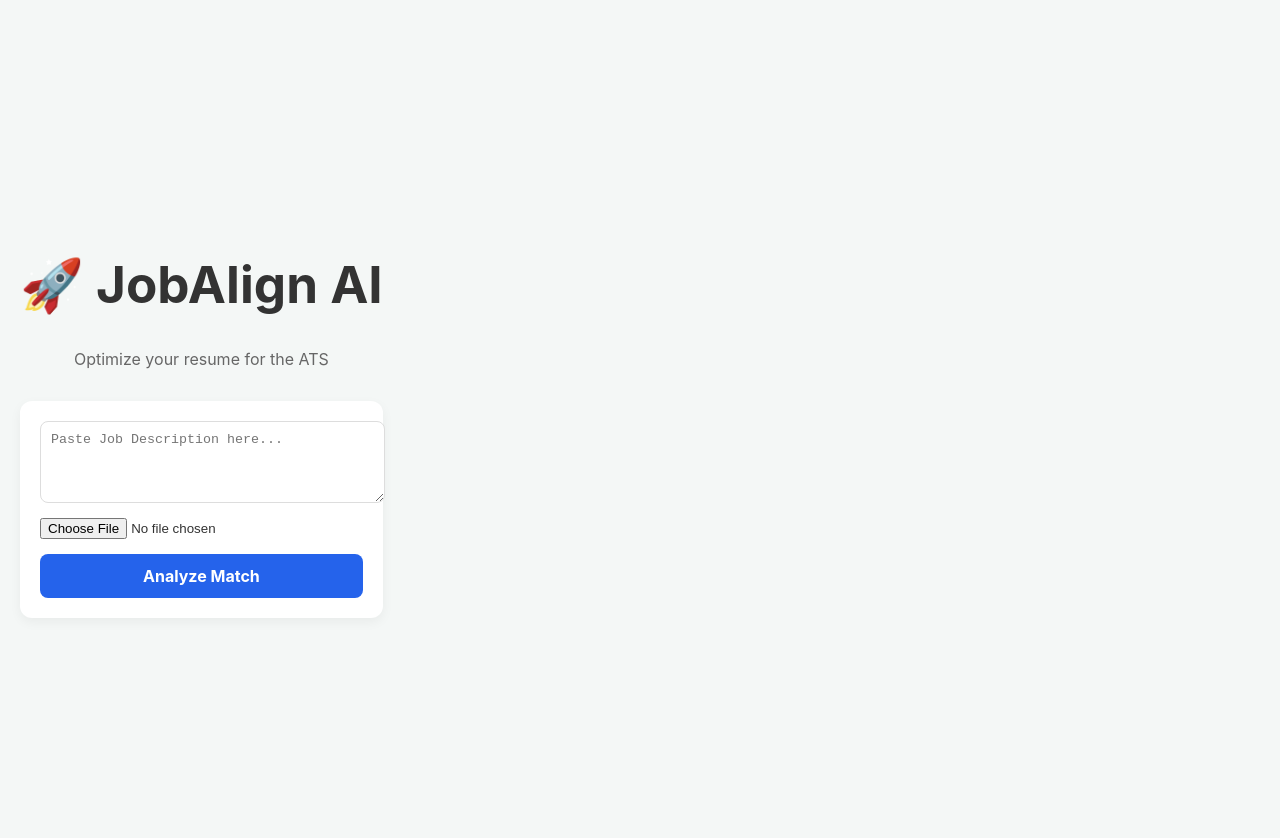
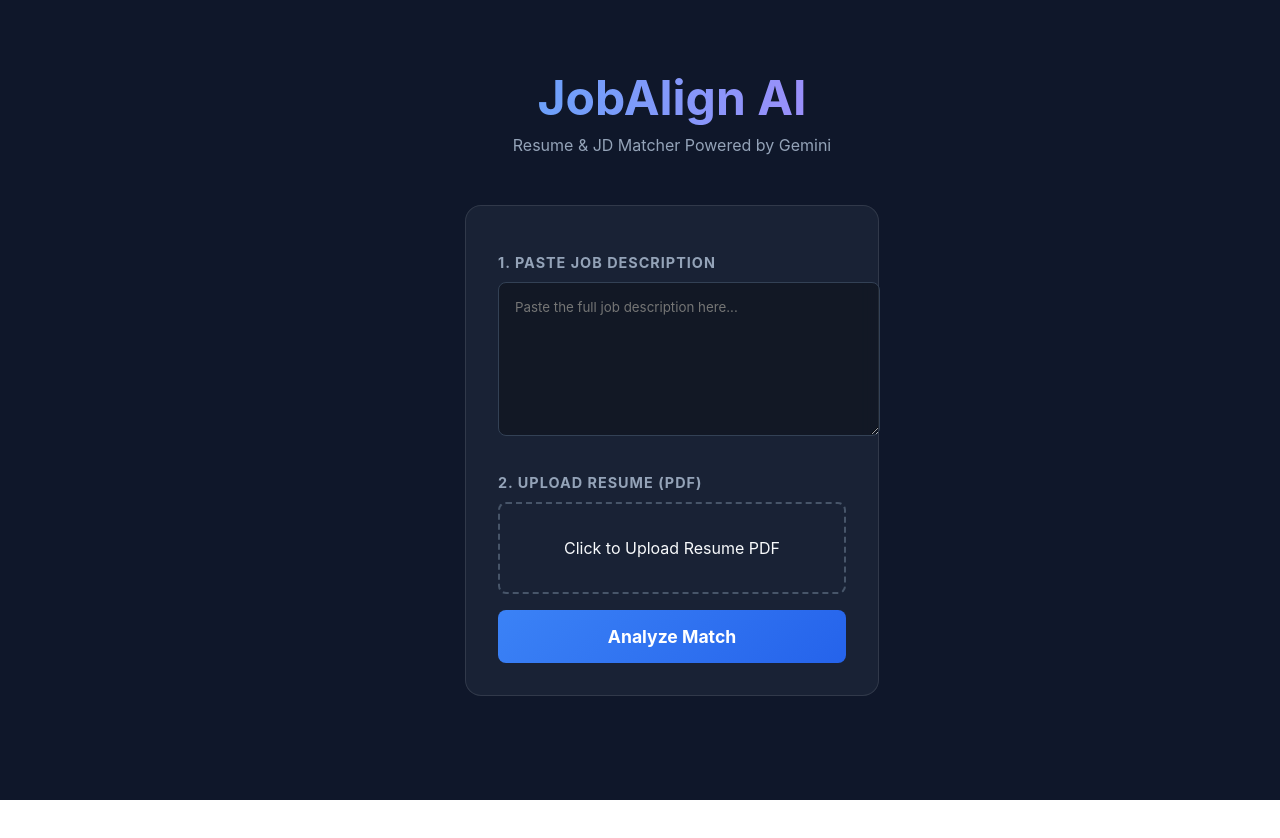
Before and after one commit to Pinaki-18/job-align-ai, a React (Vite) app in the folder client/: page / in a window 1280 px wide. After the commit the page ends 800 px from the top, so only its background shows below. Built offline with nearby package versions, Linux system fonts and the light colour scheme.

Commit message:
fixing frontend

```diff
--- a/client/src/App.css
+++ b/client/src/App.css
@@ -1,107 +1,201 @@
+/* Dark Theme Variables */
+:root {
+  --bg-dark: #0f172a;
+  --glass-panel: rgba(30, 41, 59, 0.7);
+  --primary: #3b82f6;
+  --success: #10b981;
+  --danger: #ef4444;
+  --text-main: #f8fafc;
+  --text-muted: #94a3b8;
+}
+
 body {
-  font-family: 'Inter', sans-serif;
-  background-color: #f4f7f6;
-  color: #333;
+  background-color: var(--bg-dark);
+  color: var(--text-main);
+  font-family: 'Inter', system-ui, sans-serif;
   margin: 0;
-  padding: 20px;
+  display: flex;
+  justify-content: center;
+  min-height: 100vh;
 }
 
 .container {
-  max-width: 800px;
-  margin: 0 auto;
-  text-align: center;
+  width: 100%;
+  max-width: 1000px;
+  padding: 2rem;
 }
 
-.subtitle {
-  color: #666;
-  margin-bottom: 30px;
+/* Header */
+header {
+  text-align: center;
+  margin-bottom: 3rem;
 }
 
-.input-group {
-  background: white;
-  padding: 20px;
-  border-radius: 12px;
-  box-shadow: 0 4px 12px rgba(0,0,0,0.05);
-  display: flex;
-  flex-direction: column;
-  gap: 15px;
+h1 {
+  font-size: 3rem;
+  background: linear-gradient(to right, #60a5fa, #a78bfa);
+
+  /* The Fix: Add the standard property below the webkit one */
+  -webkit-background-clip: text;
+  background-clip: text;
+
+  -webkit-text-fill-color: transparent;
+  margin: 0;
+}
+
+p.subtitle {
+  color: var(--text-muted);
+  margin-top: 0.5rem;
+}
+
+/* Input Card */
+.upload-section {
+  background: var(--glass-panel);
+  border: 1px solid rgba(255, 255, 255, 0.1);
+  padding: 2rem;
+  border-radius: 16px;
+  backdrop-filter: blur(10px);
+  margin-bottom: 2rem;
 }
 
 textarea {
   width: 100%;
-  padding: 10px;
-  border: 1px solid #ddd;
+  background: rgba(0, 0, 0, 0.3);
+  border: 1px solid #334155;
+  color: white;
+  padding: 1rem;
   border-radius: 8px;
+  min-height: 120px;
+  margin-bottom: 1rem;
+  font-family: inherit;
   resize: vertical;
 }
 
+.file-drop {
+  border: 2px dashed #475569;
+  padding: 2rem;
+  text-align: center;
+  border-radius: 8px;
+  cursor: pointer;
+  transition: all 0.2s;
+}
+
+.file-drop:hover {
+  border-color: var(--primary);
+  background: rgba(59, 130, 246, 0.1);
+}
+
 .analyze-btn {
-  background-color: #2563eb;
+  width: 100%;
+  background: linear-gradient(135deg, var(--primary), #2563eb);
   color: white;
-  padding: 12px;
   border: none;
+  padding: 1rem;
   border-radius: 8px;
   font-weight: bold;
+  font-size: 1.1rem;
   cursor: pointer;
-  transition: background 0.2s;
+  margin-top: 1rem;
+  transition: transform 0.1s;
 }
 
 .analyze-btn:hover {
-  background-color: #1d4ed8;
+  transform: translateY(-2px);
 }
 
-.result-card {
-  margin-top: 30px;
-  background: white;
-  padding: 30px;
-  border-radius: 12px;
-  box-shadow: 0 4px 15px rgba(0,0,0,0.1);
-  animation: fadeIn 0.5s ease-in;
+.analyze-btn:disabled {
+  opacity: 0.7;
+  cursor: not-allowed;
 }
 
-.score-circle {
-  width: 100px;
-  height: 100px;
-  border-radius: 50%;
-  margin: 0 auto 10px;
+/* Results Dashboard */
+.results-grid {
+  display: grid;
+  grid-template-columns: 1fr 2fr; /* Score takes 1/3, Details take 2/3 */
+  gap: 2rem;
+  animation: slideUp 0.5s ease-out;
+}
+
+/* Score Circle */
+.score-card {
+  background: var(--glass-panel);
+  padding: 2rem;
+  border-radius: 16px;
   display: flex;
+  flex-direction: column;
   align-items: center;
   justify-content: center;
-  position: relative;
+  border: 1px solid rgba(255, 255, 255, 0.1);
 }
 
-.score-circle::before {
-  content: "";
-  position: absolute;
-  width: 85px;
-  height: 85px;
-  background: white;
-  border-radius: 50%;
+.circular-chart {
+  max-width: 150px;
+  max-height: 150px;
 }
 
-.score-text {
-  position: relative;
-  font-size: 24px;
-  font-weight: bold;
+.circle-bg {
+  fill: none;
+  stroke: #334155;
+  stroke-width: 3.8;
 }
 
-.tags {
+.circle {
+  fill: none;
+  stroke-width: 2.8;
+  stroke-linecap: round;
+  animation: progress 1s ease-out forwards;
+}
+
+.percentage {
+  fill: white;
+  font-family: sans-serif;
+  font-weight: bold;
+  font-size: 0.5em;
+  text-anchor: middle;
+}
+
+/* Details Card */
+.details-card {
+  background: var(--glass-panel);
+  padding: 2rem;
+  border-radius: 16px;
+  border: 1px solid rgba(255, 255, 255, 0.1);
+}
+
+.badge-container {
   display: flex;
   flex-wrap: wrap;
-  gap: 10px;
-  margin-top: 10px;
+  gap: 0.5rem;
+  margin-top: 0.5rem;
 }
 
-.tag.missing {
-  background-color: #fee2e2;
-  color: #991b1b;
-  padding: 6px 12px;
+.badge {
+  background: rgba(239, 68, 68, 0.2);
+  color: #fca5a5;
+  padding: 0.3rem 0.8rem;
   border-radius: 20px;
-  font-size: 0.9em;
-  border: 1px solid #fecaca;
+  font-size: 0.9rem;
+  border: 1px solid rgba(239, 68, 68, 0.3);
 }
 
-@keyframes fadeIn {
-  from { opacity: 0; transform: translateY(10px); }
+h3 {
+  color: var(--text-muted);
+  font-size: 0.9rem;
+  text-transform: uppercase;
+  letter-spacing: 1px;
+  margin-bottom: 0.5rem;
+}
+
+.summary-text {
+  line-height: 1.6;
+  color: #e2e8f0;
+}
+
+@keyframes slideUp {
+  from { opacity: 0; transform: translateY(20px); }
   to { opacity: 1; transform: translateY(0); }
 }
+
+@keyframes progress {
+  0% { stroke-dasharray: 0 100; }
+}
--- a/client/src/App.jsx
+++ b/client/src/App.jsx
@@ -1,83 +1,143 @@
 import { useState } from 'react';
 import axios from 'axios';
-import './App.css'; // We will add some simple styles below
+import './App.css';
 
 function App() {
+  const [jobDesc, setJobDesc] = useState("");
   const [file, setFile] = useState(null);
-  const [jobDesc, setJobDesc] = useState("");
   const [result, setResult] = useState(null);
   const [loading, setLoading] = useState(false);
+  const [error, setError] = useState("");
+
+  const handleFileChange = (e) => {
+    setFile(e.target.files[0]);
+    setError("");
+  };
 
   const handleUpload = async () => {
     if (!file || !jobDesc) {
-      alert("Please select a file and paste the Job Description");
+      setError("Please provide both a Job Description and a Resume PDF.");
       return;
     }
 
     setLoading(true);
+    setResult(null);
+    setError("");
+
     const formData = new FormData();
     formData.append('resume', file);
     formData.append('jobDesc', jobDesc);
 
     try {
-      // Make sure this is 5001!
-const res = await axios.post('http://localhost:5001/analyze', formData);
+      // Connects to your backend on Port 5001
+      const res = await axios.post('http://localhost:5001/analyze', formData);
       setResult(res.data);
-    } catch (error) {
-      console.error(error);
-      alert("Analysis failed. Check console.");
+    } catch (err) {
+      console.error(err);
+      setError("Analysis failed. Please check if the server is running.");
+    } finally {
+      setLoading(false);
     }
-    setLoading(false);
+  };
+
+  // Helper to determine circle color based on score
+  const getScoreColor = (score) => {
+    if (score >= 80) return "#10b981"; // Green
+    if (score >= 50) return "#f59e0b"; // Yellow
+    return "#ef4444"; // Red
   };
 
   return (
     <div className="container">
-      <h1>🚀 JobAlign AI</h1>
-      <p className="subtitle">Optimize your resume for the ATS</p>
+      <header>
+        <h1>JobAlign AI</h1>
+        <p className="subtitle">Resume & JD Matcher Powered by Gemini</p>
+      </header>
 
       {/* INPUT SECTION */}
-      <div className="input-group">
+      <div className="upload-section">
+        <h3>1. Paste Job Description</h3>
         <textarea
-          placeholder="Paste Job Description here..."
+          placeholder="Paste the full job description here..."
           value={jobDesc}
           onChange={(e) => setJobDesc(e.target.value)}
-          rows="4"
         />
-        <input
-          type="file"
-          accept=".pdf"
-          onChange={(e) => setFile(e.target.files[0])}
-        />
-        <button onClick={handleUpload} disabled={loading} className="analyze-btn">
-          {loading ? "Analyzing..." : "Analyze Match"}
+
+        <h3>2. Upload Resume (PDF)</h3>
+        <div className="file-drop">
+          <input
+            type="file"
+            accept=".pdf"
+            onChange={handleFileChange}
+            style={{ display: 'none' }}
+            id="fileInput"
+          />
+          <label htmlFor="fileInput">
+            {file ? (
+              <span style={{ color: '#4ade80' }}>📄 {file.name}</span>
+            ) : (
+              <span>Click to Upload Resume PDF</span>
+            )}
+          </label>
+        </div>
+
+        {error && <p style={{ color: '#ef4444', marginTop: '1rem' }}>{error}</p>}
+
+        <button
+          className="analyze-btn"
+          onClick={handleUpload}
+          disabled={loading}
+        >
+          {loading ? "Scanning Resume..." : "Analyze Match"}
         </button>
       </div>
 
       {/* RESULTS SECTION */}
       {result && (
-        <div className="result-card">
-          <div className="score-section">
-            <div className="score-circle" style={{
-              background: `conic-gradient(${getScoreColor(result.matchScore)} ${result.matchScore * 3.6}deg, #e0e0e0 0deg)`
-            }}>
-              <span className="score-text">{result.matchScore}%</span>
-            </div>
-            <h3>Match Score</h3>
+        <div className="results-grid">
+
+          {/* LEFT: SCORE CIRCLE */}
+          <div className="score-card">
+            <svg viewBox="0 0 36 36" className="circular-chart">
+              <path className="circle-bg"
+                d="M18 2.0845
+                  a 15.9155 15.9155 0 0 1 0 31.831
+                  a 15.9155 15.9155 0 0 1 0 -31.831"
+              />
+              <path className="circle"
+                strokeDasharray={`${result.matchScore}, 100`}
+                stroke={getScoreColor(result.matchScore)}
+                d="M18 2.0845
+                  a 15.9155 15.9155 0 0 1 0 31.831
+                  a 15.9155 15.9155 0 0 1 0 -31.831"
+              />
+              <text x="18" y="20.35" className="percentage">
+                {result.matchScore}%
+              </text>
+            </svg>
+            <p style={{ marginTop: '1rem', color: '#94a3b8' }}>Match Score</p>
           </div>
 
-          <div className="details-section">
-            <div className="summary-box">
-              <h4>📝 AI Summary</h4>
-              <p>{result.summary}</p>
+          {/* RIGHT: DETAILS */}
+          <div className="details-card">
+            <div style={{ marginBottom: '1.5rem' }}>
+              <h3>Missing Keywords</h3>
+              <div className="badge-container">
+                {result.missingKeywords.length > 0 ? (
+                  result.missingKeywords.map((kw, i) => (
+                    <span key={i} className="badge">
+                      {kw}
+                    </span>
+                  ))
+                ) : (
+                  <span style={{ color: '#94a3b8' }}>None! Perfect match.</span>
+                )}
+              </div>
             </div>
 
-            <div className="keywords-box">
-              <h4>⚠️ Missing Keywords</h4>
-              <div className="tags">
-                {result.missingKeywords.map((keyword, index) => (
-                  <span key={index} className="tag missing">{keyword}</span>
-                ))}
-              </div>
+            <div>
+              <h3>AI Verdict</h3>
+              <p className="summary-text">{result.summary}</p>
             </div>
           </div>
         </div>
@@ -86,11 +146,4 @@
   );
 }
 
-// Helper to change color based on score
-function getScoreColor(score) {
-  if (score >= 80) return "#4caf50"; // Green
-  if (score >= 50) return "#ff9800"; // Orange
-  return "#f44336"; // Red
-}
-
 export default App;
```
